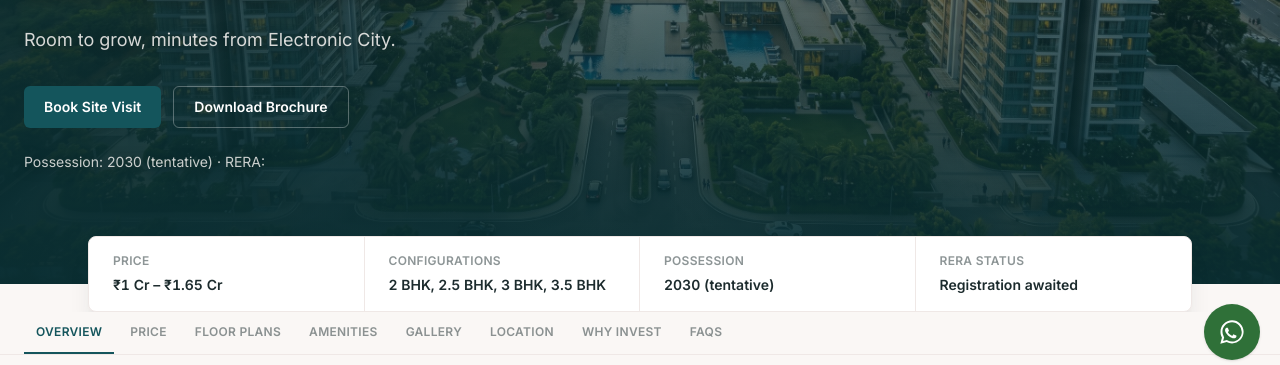
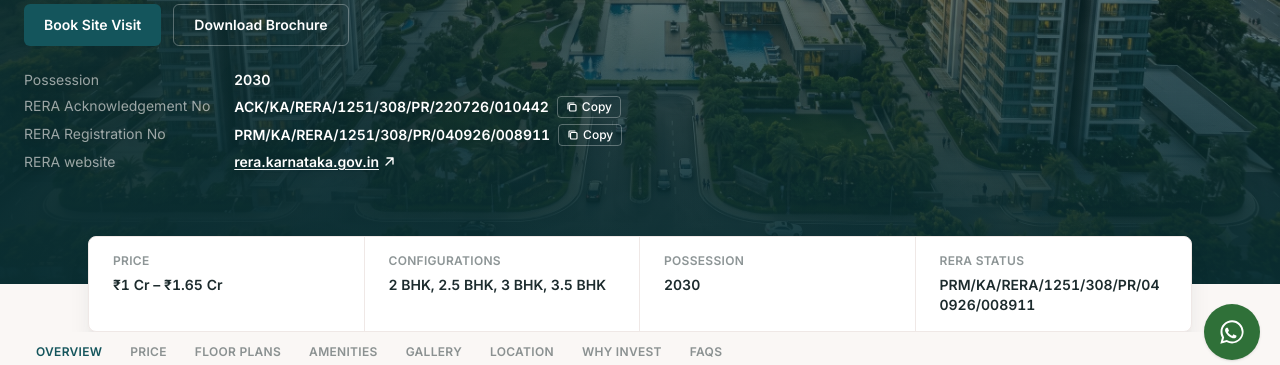
Before and after one commit to jssapps/mygriha-ui, a Next.js app: page / in a window 1280 px wide. Shown: the part 420-785 px from the top of the page. Built offline with nearby package versions, Linux system fonts and the light colour scheme; no server answers.

Commit message:
feat: add RERA details component and update project data with RERA information

```diff
--- a/src/components/ProjectPageContent.tsx
+++ b/src/components/ProjectPageContent.tsx
@@ -15,7 +15,7 @@ import AmenitiesList from "@/components/AmenitiesList";
 import Gallery from "@/components/Gallery";
 import WhatsAppButton from "@/components/WhatsAppButton";
 import OpenLeadPopupButton from "@/components/OpenLeadPopupButton";
-import CallNowButton from "@/components/CallNowButton";
+import ReraDetails from "@/components/ReraDetails";
 import Stat from "@/components/Stat";
 import ProjectHighlights, { buildHighlights } from "@/components/ProjectHighlights";
 import LocationConnectivity from "@/components/LocationConnectivity";
@@ -24,7 +24,6 @@ import WhyInvest from "@/components/WhyInvest";
 import BuilderInfo from "@/components/BuilderInfo";
 import Faqs from "@/components/Faqs";
 import { buttonClasses } from "@/lib/ui";
-import { CONTACT_PHONE_DISPLAY } from "@/lib/constants";
 
 const SECTIONS = [
   { id: "overview", label: "Overview" },
@@ -124,16 +123,12 @@ export default function ProjectPageContent({
               </OpenLeadPopupButton>
             </div>
 
-            <p className="mt-6 text-sm text-sand-50/80">
-              Possession: {project.possessionDate} · RERA:{" "}
-              {/* {project.reraStatus === "registered" && project.reraId
-                ? project.reraId
-                : "registration awaited"}{" "}
-              ·{" "}
-              <CallNowButton className="underline underline-offset-2 hover:text-white">
-                Call {CONTACT_PHONE_DISPLAY}
-              </CallNowButton> */}
-            </p>
+            <ReraDetails
+              possessionDate={project.possessionDate}
+              acknowledgementNo={project.reraAckId}
+              registrationNo={project.reraStatus === "registered" ? project.reraId : undefined}
+              websiteUrl={project.reraUrl}
+            />
           </div>
         </div>
       </section>
--- /dev/null
+++ b/src/components/ReraDetails.tsx
@@ -0,0 +1,127 @@
+"use client";
+
+import { useState } from "react";
+
+interface ReraDetailsProps {
+  possessionDate: string;
+  acknowledgementNo?: string;
+  registrationNo?: string;
+  websiteUrl?: string;
+}
+
+/**
+ * Possession + RERA block shown under the project hero. Both RERA numbers
+ * have a copy button so buyers can paste them straight into the RERA
+ * portal's search.
+ */
+export default function ReraDetails({
+  possessionDate,
+  acknowledgementNo,
+  registrationNo,
+  websiteUrl,
+}: ReraDetailsProps) {
+  return (
+    <dl className="mt-6 grid gap-x-6 gap-y-1.5 text-sm text-sand-50/85 sm:grid-cols-[auto_1fr]">
+      <dt className="text-sand-50/60">Possession</dt>
+      <dd className="font-semibold text-white">{possessionDate}</dd>
+
+      {acknowledgementNo && (
+        <>
+          <dt className="text-sand-50/60">RERA Acknowledgement No</dt>
+          <dd>
+            <CopyValue value={acknowledgementNo} label="RERA acknowledgement number" />
+          </dd>
+        </>
+      )}
+
+      {registrationNo ? (
+        <>
+          <dt className="text-sand-50/60">RERA Registration No</dt>
+          <dd>
+            <CopyValue value={registrationNo} label="RERA registration number" />
+          </dd>
+        </>
+      ) : (
+        <>
+          <dt className="text-sand-50/60">RERA</dt>
+          <dd>Registration awaited</dd>
+        </>
+      )}
+
+      {websiteUrl && (
+        <>
+          <dt className="text-sand-50/60">RERA website</dt>
+          <dd>
+            <a
+              href={websiteUrl}
+              target="_blank"
+              rel="noopener noreferrer"
+              className="inline-flex items-center gap-1 font-semibold text-white underline underline-offset-2 hover:text-earth-100"
+            >
+              {websiteUrl.replace(/^https?:\/\//, "").replace(/\/$/, "")}
+              <svg width="12" height="12" viewBox="0 0 12 12" aria-hidden="true">
+                <path d="M4 2h6v6M10 2 3 9" fill="none" stroke="currentColor" strokeWidth="1.4" strokeLinecap="round" strokeLinejoin="round" />
+              </svg>
+              <span className="sr-only">(opens in a new tab)</span>
+            </a>
+          </dd>
+        </>
+      )}
+    </dl>
+  );
+}
+
+function CopyValue({ value, label }: { value: string; label: string }) {
+  const [copied, setCopied] = useState(false);
+
+  async function handleCopy() {
+    try {
+      await navigator.clipboard.writeText(value);
+    } catch {
+      // Fallback for browsers/contexts without the async clipboard API.
+      const ta = document.createElement("textarea");
+      ta.value = value;
+      ta.setAttribute("readonly", "");
+      ta.style.position = "fixed";
+      ta.style.opacity = "0";
+      document.body.appendChild(ta);
+      ta.select();
+      document.execCommand("copy");
+      document.body.removeChild(ta);
+    }
+    setCopied(true);
+    setTimeout(() => setCopied(false), 2000);
+  }
+
+  return (
+    <span className="inline-flex flex-wrap items-center gap-2">
+      <span className="break-all font-semibold tabular-nums text-white">{value}</span>
+      <button
+        type="button"
+        onClick={handleCopy}
+        aria-label={`Copy ${label}`}
+        className="inline-flex items-center gap-1 rounded border border-white/30 px-2 py-0.5 text-xs font-medium text-white transition-colors hover:border-white/60"
+      >
+        {copied ? (
+          <>
+            <svg width="12" height="12" viewBox="0 0 12 12" aria-hidden="true">
+              <path d="M2.5 6.5 5 9l4.5-6" fill="none" stroke="currentColor" strokeWidth="1.5" strokeLinecap="round" strokeLinejoin="round" />
+            </svg>
+            Copied
+          </>
+        ) : (
+          <>
+            <svg width="12" height="12" viewBox="0 0 12 12" aria-hidden="true">
+              <rect x="3.5" y="3.5" width="6.5" height="6.5" rx="1" fill="none" stroke="currentColor" strokeWidth="1.2" />
+              <path d="M2 8V2.8C2 2.4 2.4 2 2.8 2H8" fill="none" stroke="currentColor" strokeWidth="1.2" strokeLinecap="round" />
+            </svg>
+            Copy
+          </>
+        )}
+      </button>
+      <span className="sr-only" aria-live="polite">
+        {copied ? `${label} copied` : ""}
+      </span>
+    </span>
+  );
+}
--- a/src/components/Stat.tsx
+++ b/src/components/Stat.tsx
@@ -2,7 +2,7 @@ export default function Stat({ label, value }: { label: string; value: string })
   return (
     <div className="px-4 py-4 sm:px-6">
       <p className="text-xs font-semibold uppercase tracking-wide text-sand-900/50">{label}</p>
-      <p className="mt-1.5 text-sm font-semibold tabular-nums text-sand-900">{value}</p>
+      <p className="mt-1.5 text-sm font-semibold tabular-nums text-sand-900 break-words [overflow-wrap:anywhere]">{value}</p>
     </div>
   );
 }
--- a/src/data/projects.ts
+++ b/src/data/projects.ts
@@ -30,11 +30,13 @@ export const projects: Project[] = [
     description:
       "Signature Regal is a low-density apartment community taking shape on 8.5 acres just off Chandapura, a short drive from Electronic City's tech park cluster. Five towers with 590 units are planned around a generous landscaped core, with 80% of the land kept open rather than built on — so the towers face gardens and walking paths instead of each other. Home sizes are pitched at growing families and upgraders who have outgrown a starter flat: the plans run from a comfortable 2 BHK up to a full 3.5 BHK, all with usable, regularly-shaped rooms rather than odd corners. The location trades a bit of distance to the very center of Electronic City for a quieter, less congested stretch of Hosur Road, with the upcoming Satellite Town Ring Road expected to shorten that commute further once it opens. For buyers priced out of the immediate Electronic City core, it's positioned as a way to stay close to that job cluster without paying its premium.",
 
-    // VERIFY: aggregator-reported RERA number was PRM/KA/RERA/1251/310/AG/170824/000174
-    // (homznspace listing, 2026-07-26). Not displayed publicly on this site until
-    // Signature Dwellings confirms it directly and it is cross-checked on the
-    // Karnataka RERA portal — show "RERA registration awaited" until then.
-    reraStatus: "awaited",
+    // Karnataka RERA project registration number, supplied by the site owner
+    // on 2026-10-06. (An older aggregator listing had reported a different
+    // number, PRM/KA/RERA/1251/310/AG/170824/000174 — superseded by this one.)
+    reraStatus: "registered",
+    reraId: "PRM/KA/RERA/1251/308/PR/040926/008911",
+    reraAckId: "ACK/KA/RERA/1251/308/PR/220726/010442",
+    reraUrl: "https://rera.karnataka.gov.in/",
 
     configurations: [
       {
@@ -81,11 +83,9 @@ export const projects: Project[] = [
     clubhouseAreaSqft: 30000,
     amenitiesCount: 100,
 
-    // VERIFY: possession was listed only as "2030 onwards (tentative)" —
-    // confirm a firm date/quarter with the builder before publishing it
-    // as a commitment anywhere in marketing copy.
-    possessionDate: "2030 (tentative)",
-    possessionConfirmed: false,
+    // Possession year supplied by the site owner on 2026-10-06.
+    possessionDate: "2030",
+    possessionConfirmed: true,
 
     // Grouping into categories is an editorial choice for presentation, not
     // a builder claim; the full 100+ item brochure list is not yet
@@ -219,7 +219,7 @@ export const projects: Project[] = [
       {
         question: "Is Signature Regal RERA registered?",
         answer:
-          "RERA registration is currently awaited. The registration number will be published here once confirmed directly with Signature Dwellings and cross-checked on the Karnataka RERA portal.",
+          "Yes. Signature Regal is registered with Karnataka RERA — registration number PRM/KA/RERA/1251/308/PR/040926/008911 (acknowledgement number ACK/KA/RERA/1251/308/PR/220726/010442). You can verify it on the Karnataka RERA portal at rera.karnataka.gov.in.",
       },
       {
         question: "What configurations are available?",
@@ -229,7 +229,7 @@ export const projects: Project[] = [
       {
         question: "When is possession expected?",
         answer:
-          "Possession is currently listed as 2030 (tentative) — an aggregator-reported figure, not a firm date confirmed by the builder. Treat it as indicative until confirmed.",
+          "Possession is expected in 2030.",
       },
       {
         question: "How do I book a site visit?",
--- a/src/types/project.ts
+++ b/src/types/project.ts
@@ -93,6 +93,10 @@ export interface Project {
   reraStatus: ReraStatus;
   /** Only populate once confirmed directly with the builder; leave undefined while reraStatus is "awaited". */
   reraId?: string;
+  /** RERA acknowledgement number issued on application (before/alongside registration). */
+  reraAckId?: string;
+  /** Link to the state RERA portal where buyers can verify the registration. */
+  reraUrl?: string;
   configurations: ProjectConfiguration[];
   totalAreaAcres: number;
   totalUnits: number;
```
